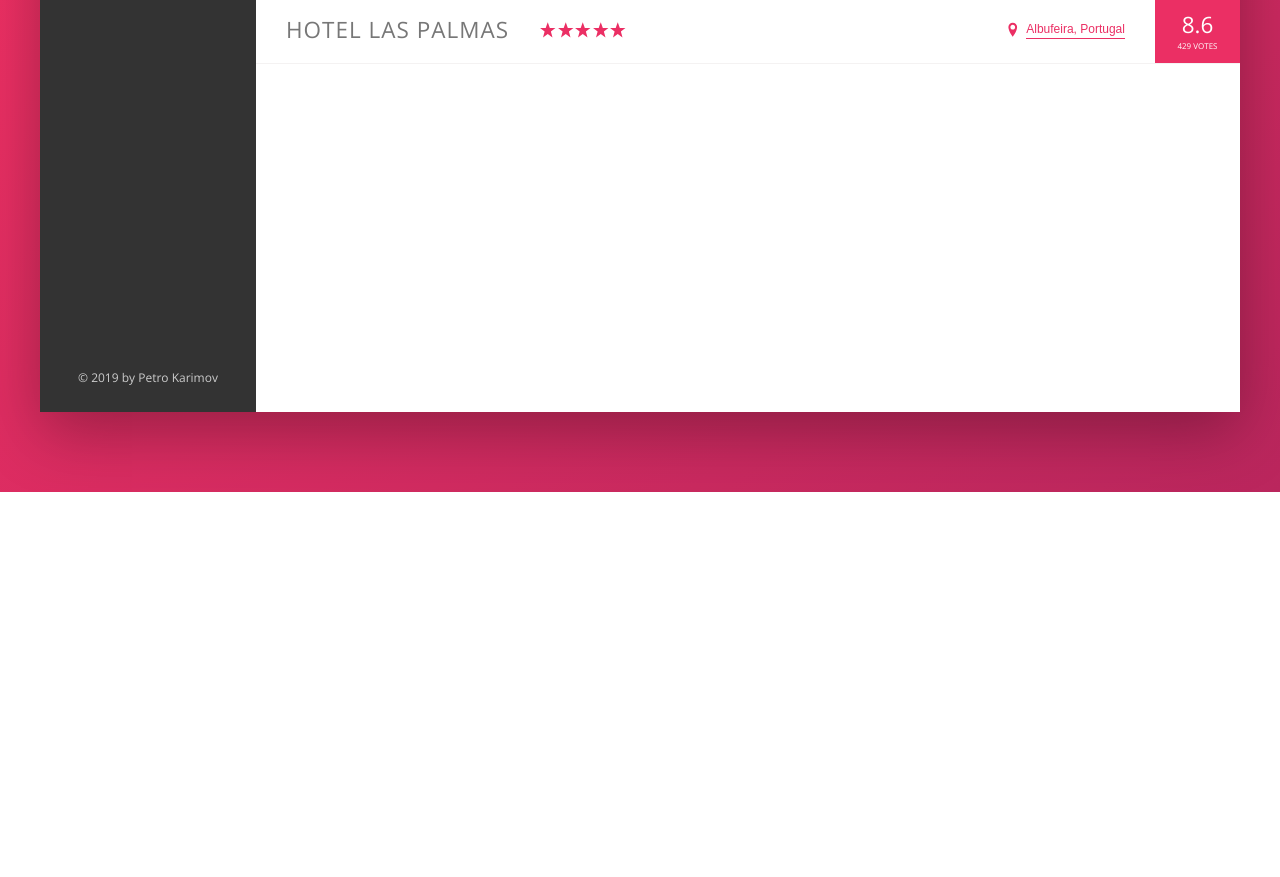
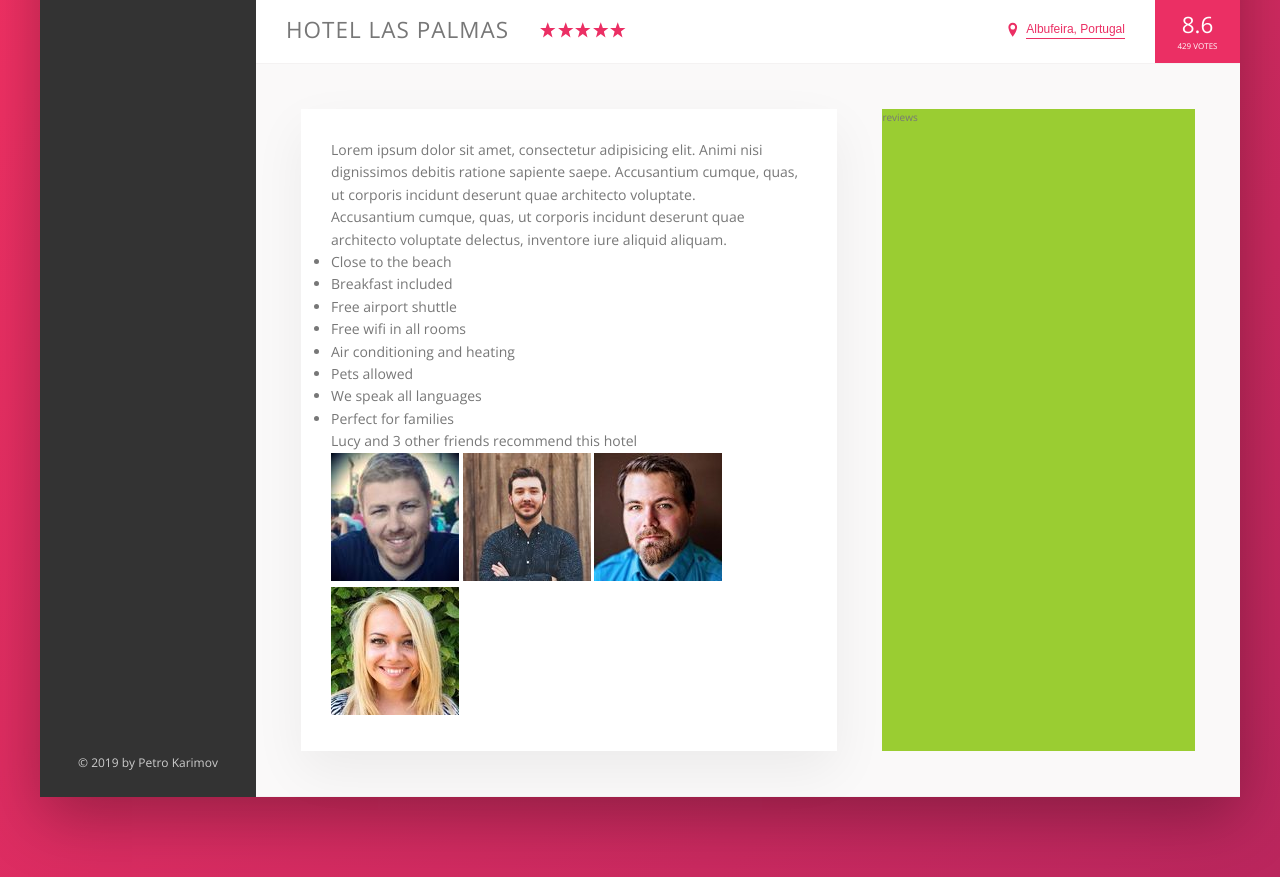
Before and after one commit to PittMadison/Trillo, a website: page index.html in a window 1280 px wide. Shown: the part 538-1415 px from the top of the page. Before the commit the page ends 1030 px from the top, so only its background shows below. Drawn offline with nearby package versions, Linux system fonts and the light colour scheme.

Commit message:
detail/description section markup and layout added

```diff
--- a/index.html
+++ b/index.html
@@ -131,6 +131,34 @@
                         <div class="overview__rating-count">429 votes</div>
                     </div>
                 </div>
+                <div class="detail">
+                    <div class="description">
+                        <p class="paragraph">Lorem ipsum dolor sit amet, consectetur adipisicing elit. Animi nisi dignissimos debitis ratione sapiente saepe. Accusantium cumque, quas, ut corporis incidunt deserunt quae architecto voluptate.</p>
+                        <p class="paragraph">Accusantium cumque, quas, ut corporis incidunt deserunt quae architecto voluptate delectus, inventore iure aliquid aliquam.</p>
+                        <ul class="list">
+                            <li class="list__item">Close to the beach</li>
+                            <li class="list__item">Breakfast included</li>
+                            <li class="list__item">Free airport shuttle</li>
+                            <li class="list__item">Free wifi in all rooms</li>
+                            <li class="list__item">Air conditioning and heating</li>
+                            <li class="list__item">Pets allowed</li>
+                            <li class="list__item">We speak all languages</li>
+                            <li class="list__item">Perfect for families</li>
+                        </ul>
+                        <div class="recommend">
+                            <p class="recommend__count">Lucy and 3 other friends recommend this hotel</p>
+                            <div class="recommend__friends">
+                                <img src="./img/user-3.jpg" alt="User photo" class="recommend__photo">
+                                <img src="./img/user-4.jpg" alt="User photo" class="recommend__photo">
+                                <img src="./img/user-5.jpg" alt="User photo" class="recommend__photo">
+                                <img src="./img/user-6.jpg" alt="User photo" class="recommend__photo">
+                            </div>
+                        </div>
+                    </div>
+                    <div class="user-reviews">
+                        reviews
+                    </div>
+                </div>
             </main>
         </div>
     </div>
--- a/sass/_base.scss
+++ b/sass/_base.scss
@@ -14,6 +14,9 @@
     --color-grey-dark-3: #999;
 
     --shadow-dark: 0 2rem 6rem rgba(0,0,0,.3);
+    --shadow-light: 0 2rem 5rem rgba(0, 0, 0, .06);
+
+    --line: 1px solid var(--color-grey-light-2);
 };
 
 * {
--- a/sass/_components.scss
+++ b/sass/_components.scss
@@ -207,7 +207,7 @@
 .overview {
     display: flex;
     align-items: center;
-    border-bottom: 1px solid var(--color-grey-light-2);
+    border-bottom: var(--line);
 
     &__heading {
         font-size: 2.25rem;
--- a/sass/_layout.scss
+++ b/sass/_layout.scss
@@ -15,7 +15,7 @@
     font-size: 1.4rem;
     height: 7rem;
     background-color: #fff;
-    border-bottom: 1px solid var(--color-grey-light-2);
+    border-bottom: var(--line);
 
     display: flex;
     justify-content: space-between;
@@ -34,6 +34,25 @@
 .hotel-view {
     background-color: #fff;
     flex: 1;
+}
 
-    height: 80rem;
+.detail {
+    display: flex;
+    padding: 4.5rem;
+    background-color: var(--color-grey-light-1);
+    border-bottom: var(--line);
 }
+
+.description {
+    font-size: 1.4rem;
+    background-color: #fff;
+    flex: 0 0 60%;
+    margin-right: 4.5rem;
+    box-shadow: var(--shadow-light);
+    padding: 3rem;
+}
+
+.user-reviews {
+    background-color: yellowgreen;
+    flex: 1;
+}
```
Also changed, not shown: css/style.comp.css.
